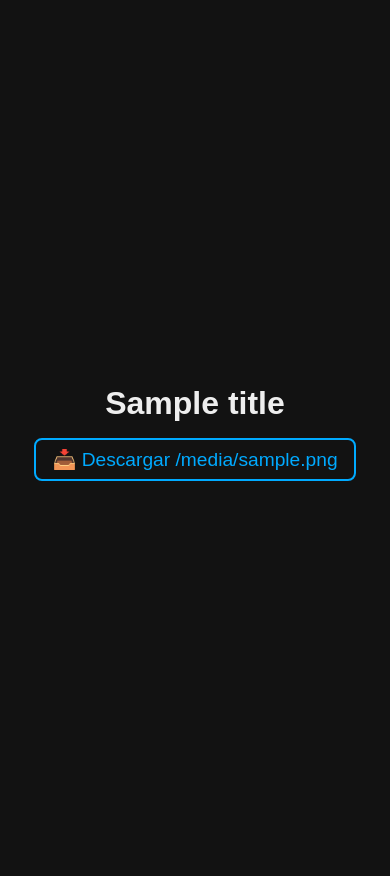
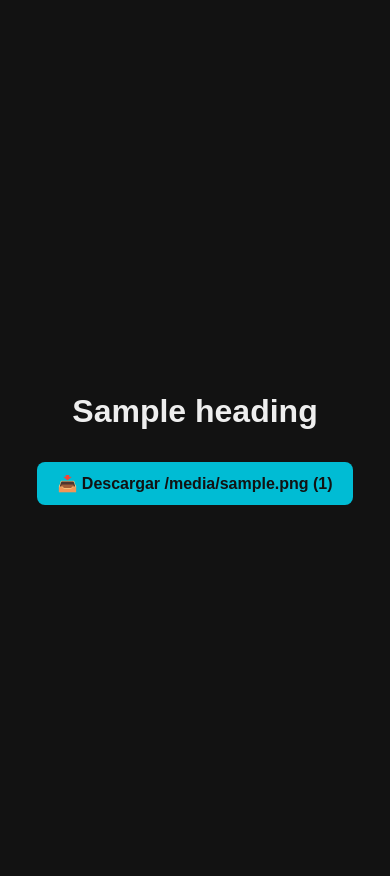
Before and after one commit to Streamtg/soos, a Python web app: template WebStreamer/template/media.html in a window 390 px wide. Before the commit the page ends 481 px from the top, so only its background shows below. Run offline with Jinja, Linux system fonts and the light colour scheme; the template is opened without the code that fills it: most values are stand-ins (such as "Sample title", 1, 10 or a date in 2020).

Commit message:
Update media.html

```diff
--- a/WebStreamer/template/media.html
+++ b/WebStreamer/template/media.html
@@ -3,56 +3,60 @@
 <head>
     <meta charset="UTF-8" />
     <meta name="viewport" content="width=device-width, initial-scale=1" />
-<title>{{ title }}</title>
+    <title>{{ heading }}</title>
     <style>
         body {
-    margin: 0; padding: 0;
             font-family: Arial, sans-serif;
+            padding: 1rem;
+            margin: 0;
             background: #121212;
             color: #eee;
             display: flex;
+            flex-direction: column;
+            align-items: center;
             justify-content: center;
-    align-items: center;
-    height: 100vh;
-    flex-direction: column;
+            min-height: 100vh;
         }
         h1 {
             margin-bottom: 1rem;
+            font-weight: 600;
         }
         video, audio {
-    max-width: 90vw;
-    max-height: 60vh;
-    border-radius: 8px;
-    box-shadow: 0 0 10px #0af;
+            max-width: 100%;
+            max-height: 70vh;
+            border-radius: 0.5rem;
+            box-shadow: 0 0 10px #00bcd4;
+            outline: none;
         }
         a.download-link {
-    color: #0af;
-    font-size: 1.2rem;
+            display: inline-block;
+            margin-top: 1rem;
+            background: #00bcd4;
+            color: #121212;
+            padding: 0.75rem 1.25rem;
+            border-radius: 0.5rem;
+            font-weight: 600;
             text-decoration: none;
-    padding: 0.5rem 1rem;
-    border: 2px solid #0af;
-    border-radius: 8px;
         }
         a.download-link:hover {
-    background-color: #0af;
-    color: #121212;
-  }
-  @media (max-width: 600px) {
-    video, audio {
-      max-width: 100vw;
-      max-height: 40vh;
-    }
+            background: #0097a7;
         }
     </style>
 </head>
 <body>
-  <h1>{{ title }}</h1>
-  {% if media_type == 'video' %}
-    <video src="{{ src }}" controls playsinline autoplay></video>
-  {% elif media_type == 'audio' %}
-    <audio src="{{ src }}" controls autoplay></audio>
+    <h1>{{ heading }}</h1>
+
+    {% if tag == 'video' %}
+        <video src="{{ src }}" controls playsinline></video>
+    {% elif tag == 'audio' %}
+        <audio src="{{ src }}" controls></audio>
     {% else %}
-    <a href="{{ src }}" class="download-link" download>📥 Descargar {{ file_name }}</a>
+        <a class="download-link" href="{{ src }}" download>📥 Descargar {{ file_name }}
+            {% if file_size %}
+                ({{ file_size }})
             {% endif %}
+        </a>
+    {% endif %}
+
 </body>
 </html>
```
Lines whose indentation alone changed are shown as unchanged.
